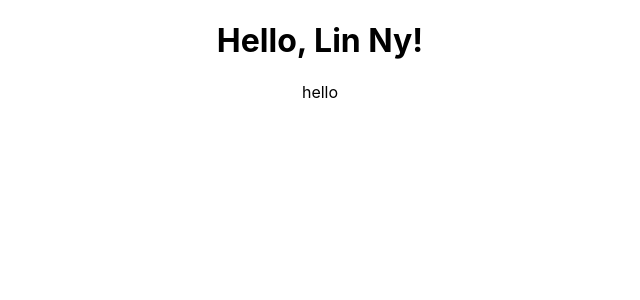
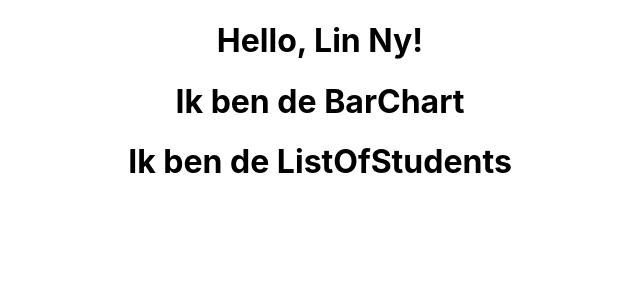
Before and after one commit to Lotuslinny/Eindopdracht_React_Student_Dashboard, a React (Create React App) app: page / in a window 1280 px wide. Shown: the top 300 px of the page, without its empty margins (320-960 px from the left). Built offline with nearby package versions, Linux system fonts and the light colour scheme.

Commit message:
Components

```diff
--- /dev/null
+++ b/src/Components/BarChart.js
@@ -0,0 +1,11 @@
+import React from "react";
+
+const BarChart = () => {
+  return (
+    <div>
+      <h1>Ik ben de BarChart</h1>
+    </div>
+  )
+}
+
+export default BarChart;
--- /dev/null
+++ b/src/Components/ListOfStudents.js
@@ -0,0 +1,11 @@
+import React from "react";
+
+const ListOfStudents = () => {
+  return (
+    <div>
+      <h1>Ik ben de ListOfStudents</h1>
+    </div>
+  )
+}
+
+export default ListOfStudents;
--- a/src/DashboardOverview.js
+++ b/src/DashboardOverview.js
@@ -1,9 +1,14 @@
 import React from "react";
+import BarChart from "./Components/BarChart";
+import ListOfStudents from "./Components/ListOfStudents";
 
 class DashboardOverview extends React.Component {
   render() {
-    return ("hello"
-
+    return (
+      <div>
+        <BarChart />
+        <ListOfStudents />
+      </div>
     )
   }
 }
```
